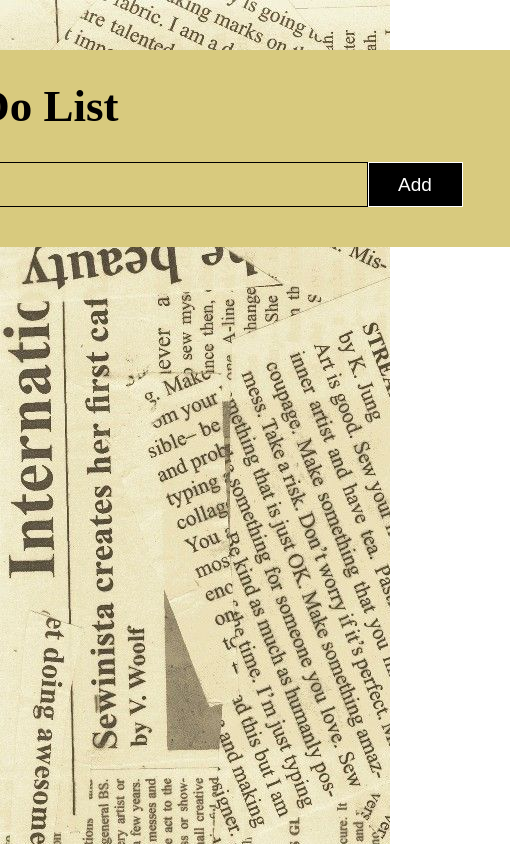
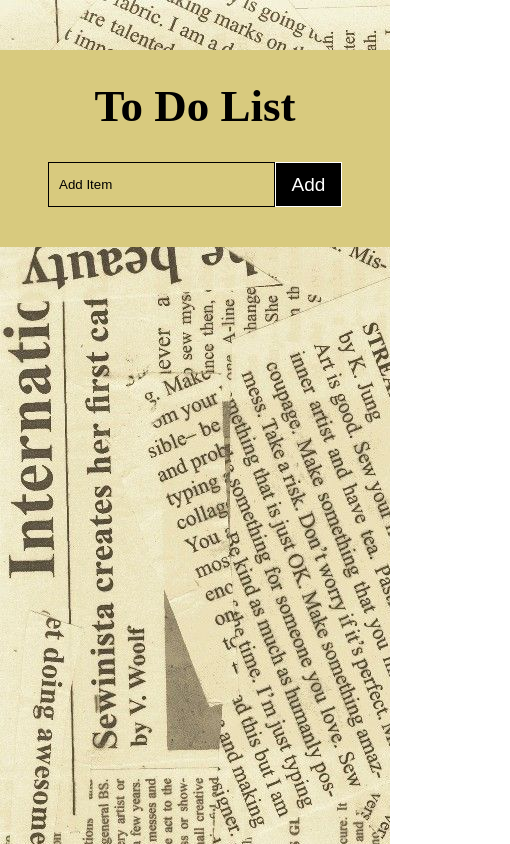
Before and after one commit to BDavid57/To-Do-List-App, a React (Create React App) app: page / in a window 390 px wide. Shown: the whole page, 510 px wide, since content can reach past the window. Built offline with nearby package versions, Linux system fonts and the light colour scheme; a web font is replaced by a local one.

Commit message:
made the app responsive

```diff
--- a/src/App.css
+++ b/src/App.css
@@ -8,6 +8,7 @@
 
 .App {
   min-height: 100vh;
+  width: 100%;
   display: flex;
   align-items: center;
   flex-direction: column;
@@ -19,7 +20,7 @@
   display: flex;
   flex-direction: column;
   align-items: center;
-  width: 630px;
+  max-width: 630px;
   margin-top: 50px;
   margin-bottom: 50px;
   padding: 30px;
@@ -74,7 +75,7 @@
 .item p {
   margin: 0;
   padding: 5px;
-  width: 500px;
+  max-width: 500px;
   color: rgb(255, 255, 255);
   font-size: 22px;
 }
@@ -92,4 +93,20 @@ h1 {
   color: rgb(0, 0, 0);
   font-size: 45px;
   margin-bottom: 30px;
+  text-align: center;
 }
+
+@media(max-width: 500px){
+  .wrapper {
+    width: 100%;
+  }
+  .input-wrapper {
+    width: 100%;
+  }
+  .input-wrapper input {
+    width: 100%;
+  }
+  .item {
+    width: 100%;
+  }
+}
```
